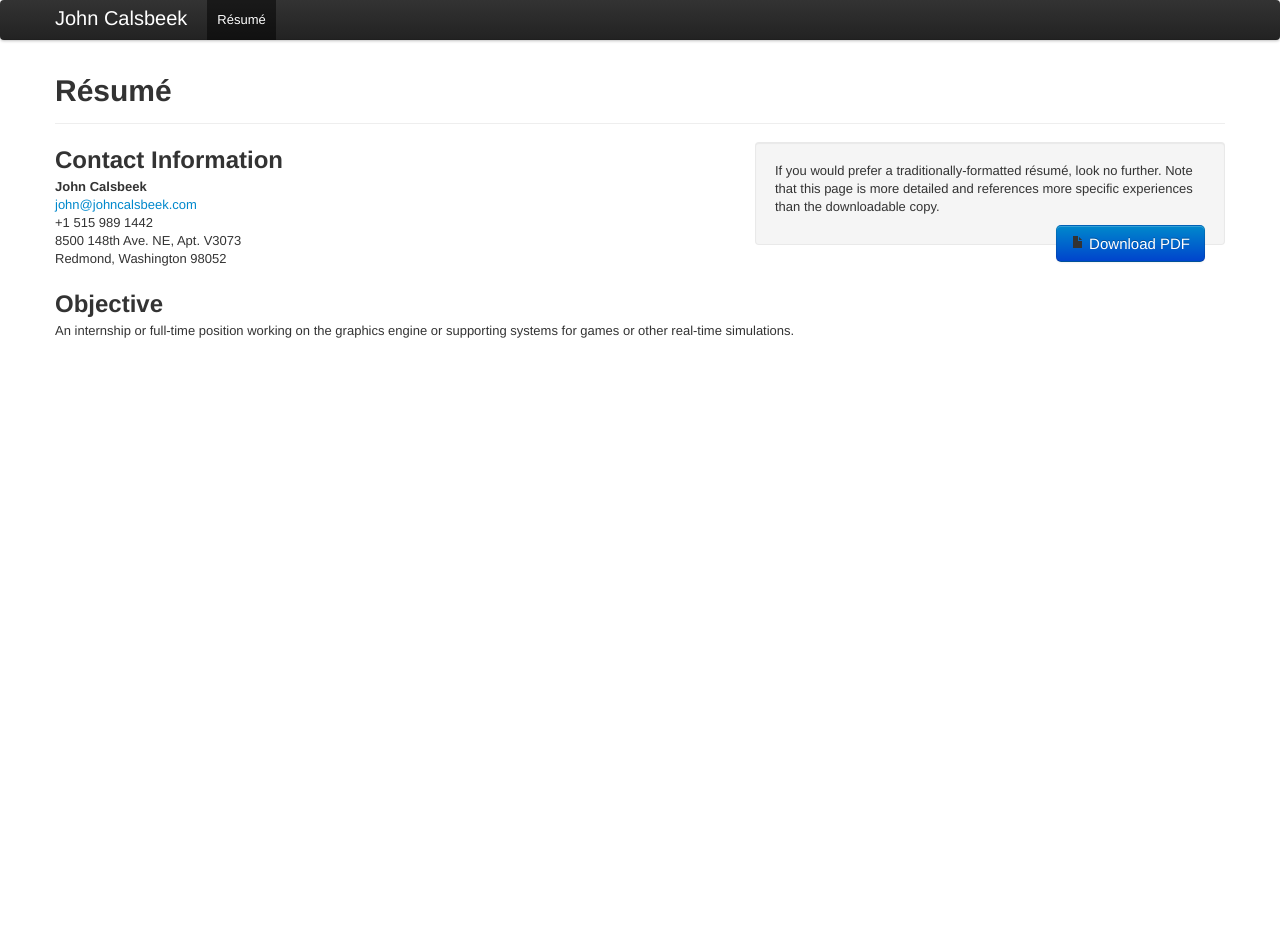
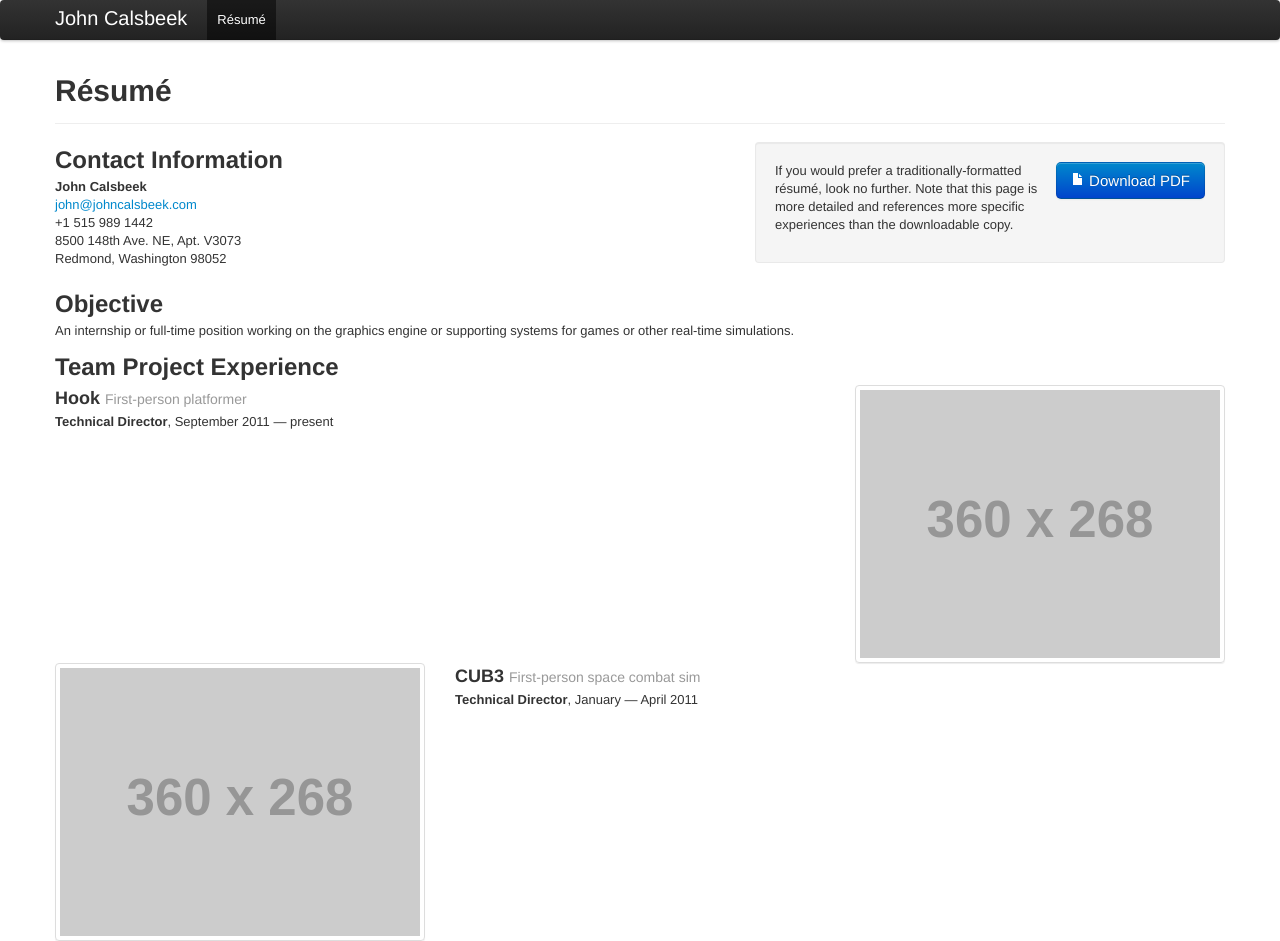
Before and after one commit to Nexuapex/nexuapex.github.com, a Jekyll site: the page built from resume.html, in a window 1280 px wide. Built offline with Jekyll 4.4.1, drawn with Linux system fonts in a browser that asks for light colours; nearby versions of some CDN libraries; before the commit the page ends 900 px from its top, so only the background shows below that.

Commit message:
Add section for team project experience.

```diff
--- a/resume.html
+++ b/resume.html
@@ -2,6 +2,7 @@
 layout: default
 title: R&eacute;sum&eacute;
 ---
+<section>
   <div class="row">
     <div class="span7">
       <h2>Contact Information</h2>
@@ -15,17 +16,50 @@ title: R&eacute;sum&eacute;
     </div>
     <div class="span5">
       <div class="well">
+        <p class="pull-right"><a class="btn btn-large btn-primary" target="_blank"
+           href="/files/resume.pdf"><i class="icon-file icon-white"></i> Download PDF</a></p>
         <p>If you would prefer a traditionally-formatted r&eacute;sum&eacute;, look
            no further. Note that this page is more detailed and references more
            specific experiences than the downloadable copy.</p>
-      <p class="pull-right"><a class="btn btn-large btn-primary" target="_blank" href="/files/resume.pdf"><i class="icon-file"></i> Download PDF</a></p>
       </div>
     </div>
   </div>
+</section>
+
+<section>
+  <h2>Objective</h2>
+  <p>An internship or full-time position working on the graphics engine or supporting
+     systems for games or other real-time simulations.</p>
+</section>
+
+<section>
+  <h2>Team Project Experience</h2>
   <div class="row">
-  <div class="span12">
-    <h2>Objective</h2>
-    <p>An internship or full-time position working on the graphics engine or
-       supporting systems for games or other real-time simulations.</p>
+    <div class="span8">
+      <h3>
+        Hook
+        <small>First-person platformer</small>
+      </h3>
+      <p><strong>Technical Director</strong>, September 2011 &mdash; present</p>
+    </div>
+    <div class="span4">
+      <a href="#" class="thumbnail">
+        <img src="http://placehold.it/360x268" alt="Hook">
+      </a>
     </div>
   </div>
+  <div class="row">
+    <div class="span4">
+      <a href="#" class="thumbnail">
+        <img src="http://placehold.it/360x268" alt="CUB3">
+      </a>
+    </div>
+    <div class="span8">
+      <h3>
+        CUB3
+        <small>First-person space combat sim</small>
+      </h3>
+      <p><strong>Technical Director</strong>, January &mdash; April 2011</p>
+    </div>
+  </div>
+</section>
```
Lines whose indentation alone changed are shown as unchanged.
